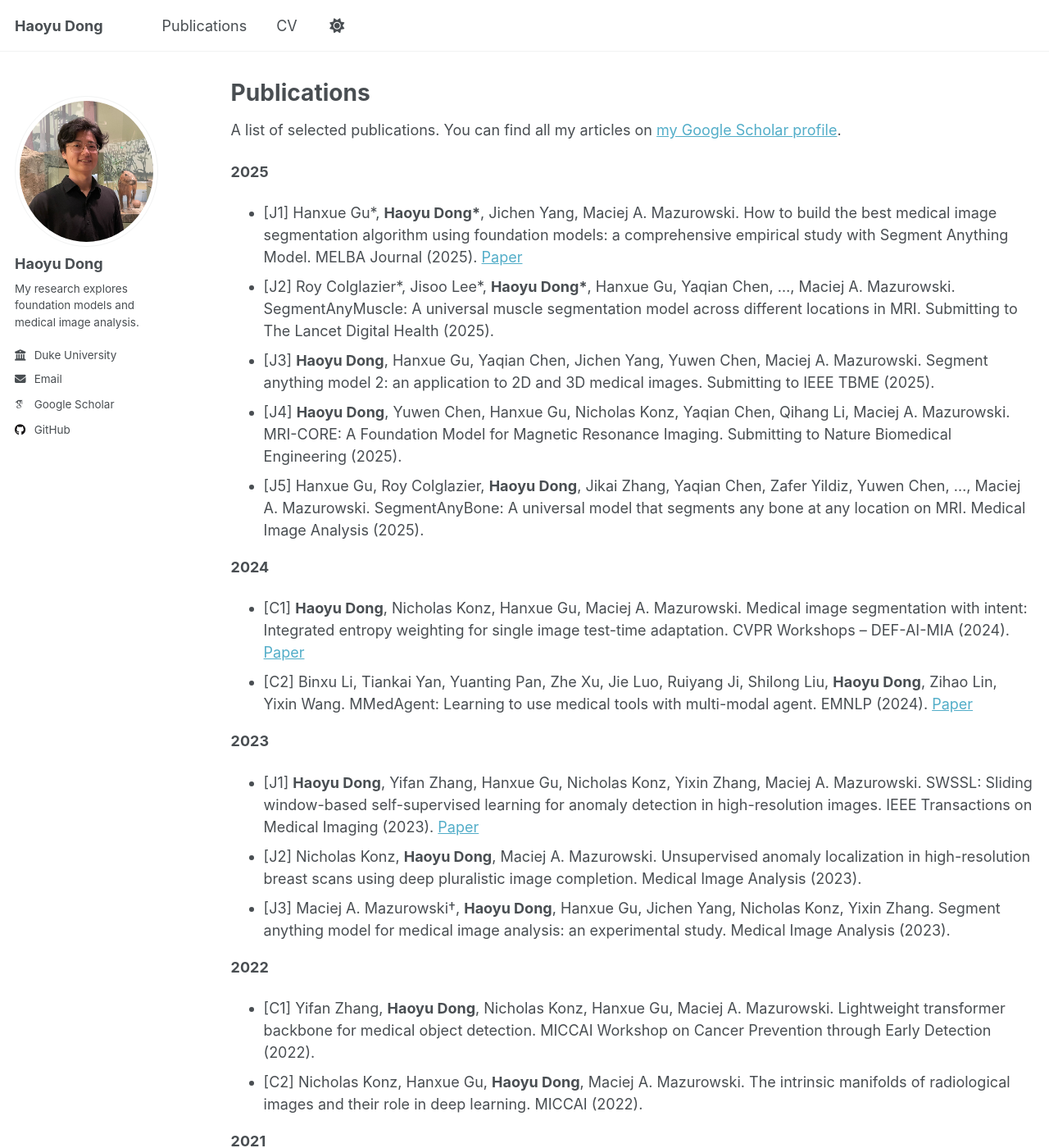
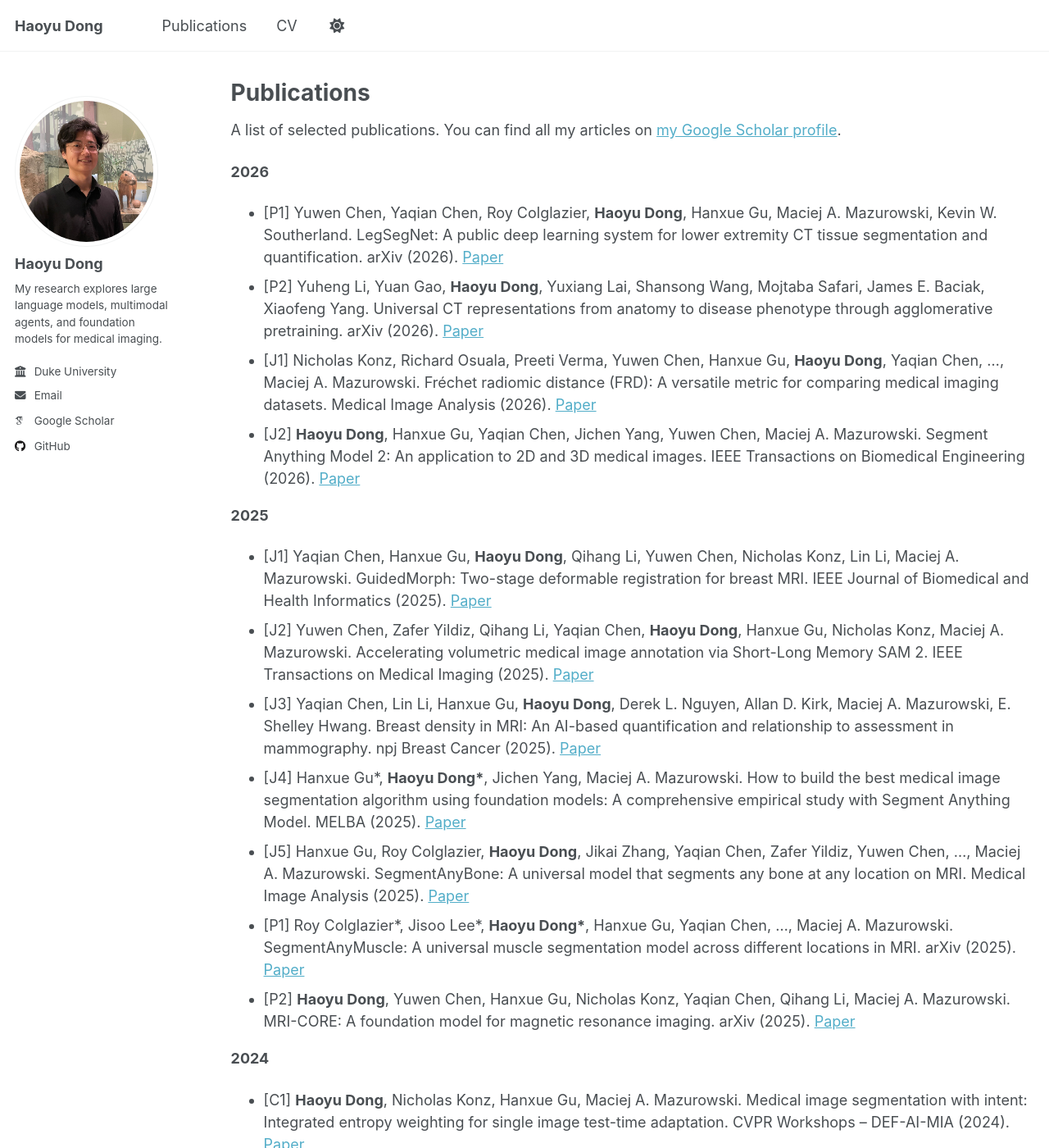
Before and after one commit to haoyudong-97/haoyudong-97.github.io, a Jekyll site: the page built from _pages/publications.md, in a window 1280 px wide and 1400 px high. Shown: the whole window at 82% size. Built offline with Jekyll 4.4.1, drawn with Linux system fonts in a browser that asks for light colours; some web fonts are replaced; a script that is not in the unit is left out.

Commit message:
Update profile, publications, and resume source

```diff
--- a/_config.yml
+++ b/_config.yml
@@ -25,7 +25,7 @@ author:
   avatar           : "profile.png"
   name             : "Haoyu Dong"
   pronouns         : # example: "she/her"
-  bio              : "My research explores foundation models and medical image analysis."
+  bio              : "My research explores large language models, multimodal agents, and foundation models for medical imaging."
   location         : #"Earth"
   employer         : "Duke University"
   uri              : # URL
--- a/_pages/publications.md
+++ b/_pages/publications.md
@@ -9,12 +9,20 @@ author_profile: true
 {% endif %}
 A list of selected publications. You can find all my articles on <a href="{{site.author.googlescholar}}">my Google Scholar profile</a>.
 
+**2026**
+* [P1] Yuwen Chen, Yaqian Chen, Roy Colglazier, **Haoyu Dong**, Hanxue Gu, Maciej A. Mazurowski, Kevin W. Southerland. LegSegNet: A public deep learning system for lower extremity CT tissue segmentation and quantification. arXiv (2026). [Paper](https://arxiv.org/abs/2605.30829)
+* [P2] Yuheng Li, Yuan Gao, **Haoyu Dong**, Yuxiang Lai, Shansong Wang, Mojtaba Safari, James E. Baciak, Xiaofeng Yang. Universal CT representations from anatomy to disease phenotype through agglomerative pretraining. arXiv (2026). [Paper](https://arxiv.org/abs/2605.21906)
+* [J1] Nicholas Konz, Richard Osuala, Preeti Verma, Yuwen Chen, Hanxue Gu, **Haoyu Dong**, Yaqian Chen, …, Maciej A. Mazurowski. Fréchet radiomic distance (FRD): A versatile metric for comparing medical imaging datasets. Medical Image Analysis (2026). [Paper](https://doi.org/10.1016/j.media.2026.103943)
+* [J2] **Haoyu Dong**, Hanxue Gu, Yaqian Chen, Jichen Yang, Yuwen Chen, Maciej A. Mazurowski. Segment Anything Model 2: An application to 2D and 3D medical images. IEEE Transactions on Biomedical Engineering (2026). [Paper](https://arxiv.org/abs/2408.00756)
+
 **2025**
-* [J1] Hanxue Gu\*, **Haoyu Dong\***, Jichen Yang, Maciej A. Mazurowski. How to build the best medical image segmentation algorithm using foundation models: a comprehensive empirical study with Segment Anything Model. MELBA Journal (2025). [Paper](https://www.melba-journal.org/papers/2025:006.html)
-* [J2] Roy Colglazier\*, Jisoo Lee\*, **Haoyu Dong\***, Hanxue Gu, Yaqian Chen, …, Maciej A. Mazurowski. SegmentAnyMuscle: A universal muscle segmentation model across different locations in MRI. Submitting to The Lancet Digital Health (2025).
-* [J3] **Haoyu Dong**, Hanxue Gu, Yaqian Chen, Jichen Yang, Yuwen Chen, Maciej A. Mazurowski. Segment anything model 2: an application to 2D and 3D medical images. Submitting to IEEE TBME (2025).
-* [J4] **Haoyu Dong**, Yuwen Chen, Hanxue Gu, Nicholas Konz, Yaqian Chen, Qihang Li, Maciej A. Mazurowski. MRI-CORE: A Foundation Model for Magnetic Resonance Imaging. Submitting to Nature Biomedical Engineering (2025).
-* [J5] Hanxue Gu, Roy Colglazier, **Haoyu Dong**, Jikai Zhang, Yaqian Chen, Zafer Yildiz, Yuwen Chen, …, Maciej A. Mazurowski. SegmentAnyBone: A universal model that segments any bone at any location on MRI. Medical Image Analysis (2025).
+* [J1] Yaqian Chen, Hanxue Gu, **Haoyu Dong**, Qihang Li, Yuwen Chen, Nicholas Konz, Lin Li, Maciej A. Mazurowski. GuidedMorph: Two-stage deformable registration for breast MRI. IEEE Journal of Biomedical and Health Informatics (2025). [Paper](https://arxiv.org/abs/2505.13414)
+* [J2] Yuwen Chen, Zafer Yildiz, Qihang Li, Yaqian Chen, **Haoyu Dong**, Hanxue Gu, Nicholas Konz, Maciej A. Mazurowski. Accelerating volumetric medical image annotation via Short-Long Memory SAM 2. IEEE Transactions on Medical Imaging (2025). [Paper](https://arxiv.org/abs/2505.01854)
+* [J3] Yaqian Chen, Lin Li, Hanxue Gu, **Haoyu Dong**, Derek L. Nguyen, Allan D. Kirk, Maciej A. Mazurowski, E. Shelley Hwang. Breast density in MRI: An AI-based quantification and relationship to assessment in mammography. npj Breast Cancer (2025). [Paper](https://www.nature.com/articles/s41523-025-00789-w)
+* [J4] Hanxue Gu\*, **Haoyu Dong\***, Jichen Yang, Maciej A. Mazurowski. How to build the best medical image segmentation algorithm using foundation models: A comprehensive empirical study with Segment Anything Model. MELBA (2025). [Paper](https://www.melba-journal.org/papers/2025:006.html)
+* [J5] Hanxue Gu, Roy Colglazier, **Haoyu Dong**, Jikai Zhang, Yaqian Chen, Zafer Yildiz, Yuwen Chen, …, Maciej A. Mazurowski. SegmentAnyBone: A universal model that segments any bone at any location on MRI. Medical Image Analysis (2025). [Paper](https://www.sciencedirect.com/science/article/pii/S1361841525000170)
+* [P1] Roy Colglazier\*, Jisoo Lee\*, **Haoyu Dong\***, Hanxue Gu, Yaqian Chen, …, Maciej A. Mazurowski. SegmentAnyMuscle: A universal muscle segmentation model across different locations in MRI. arXiv (2025). [Paper](https://arxiv.org/abs/2506.22467)
+* [P2] **Haoyu Dong**, Yuwen Chen, Hanxue Gu, Nicholas Konz, Yaqian Chen, Qihang Li, Maciej A. Mazurowski. MRI-CORE: A foundation model for magnetic resonance imaging. arXiv (2025). [Paper](https://arxiv.org/abs/2506.12186)
 
 **2024**
 * [C1] **Haoyu Dong**, Nicholas Konz, Hanxue Gu, Maciej A. Mazurowski. Medical image segmentation with intent: Integrated entropy weighting for single image test-time adaptation. CVPR Workshops – DEF-AI-MIA (2024). [Paper](https://openaccess.thecvf.com/content/CVPR2024W/DEF-AI-MIA/papers/Dong_Medical_Image_Segmentation_with_InTEnt_Integrated_Entropy_Weighting_for_Single_CVPRW_2024_paper.pdf)
```
Also changed, not shown: _pages/about.md (+23 -16 lines), _pages/cv.md (+1 -1 lines), 1 other file.
